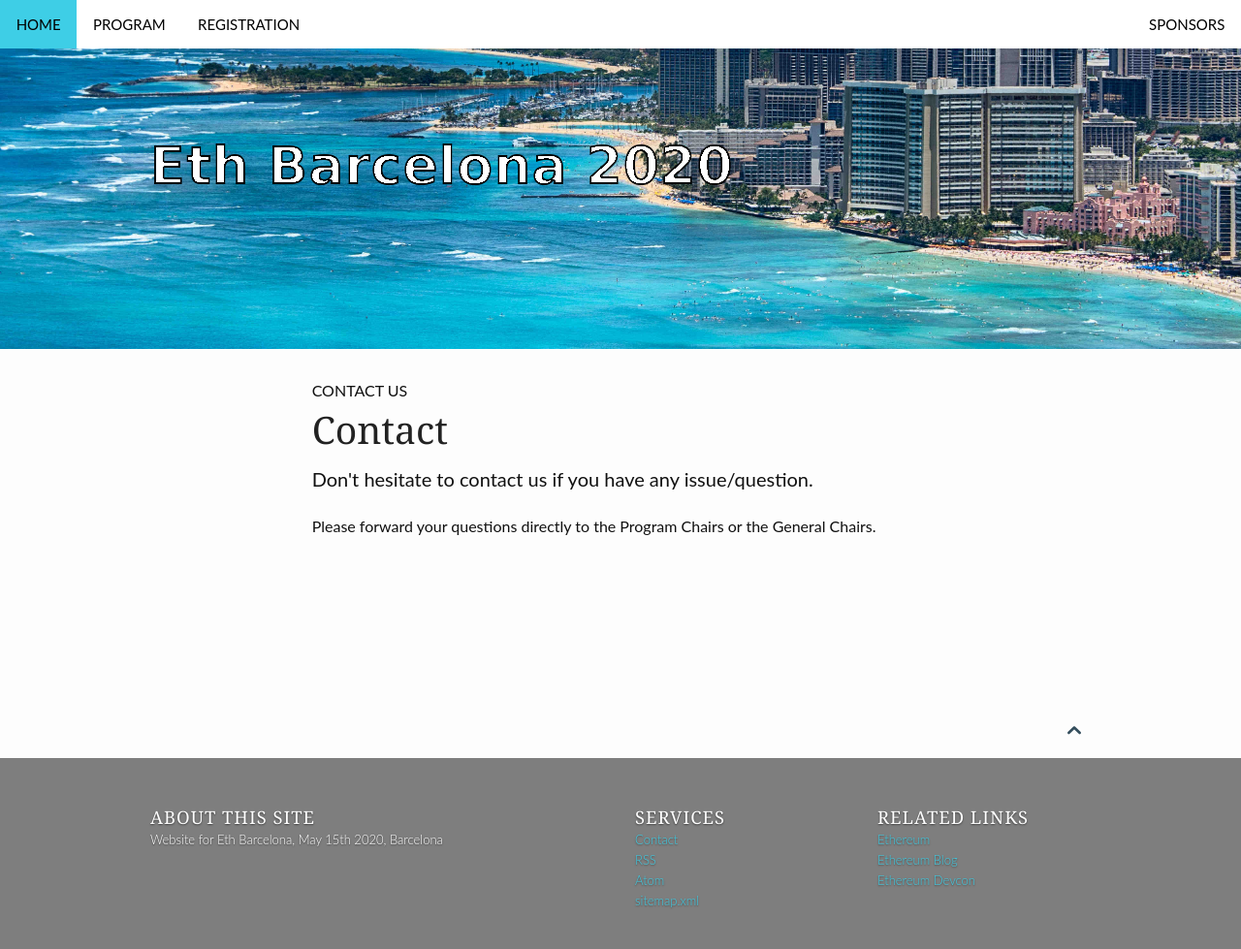
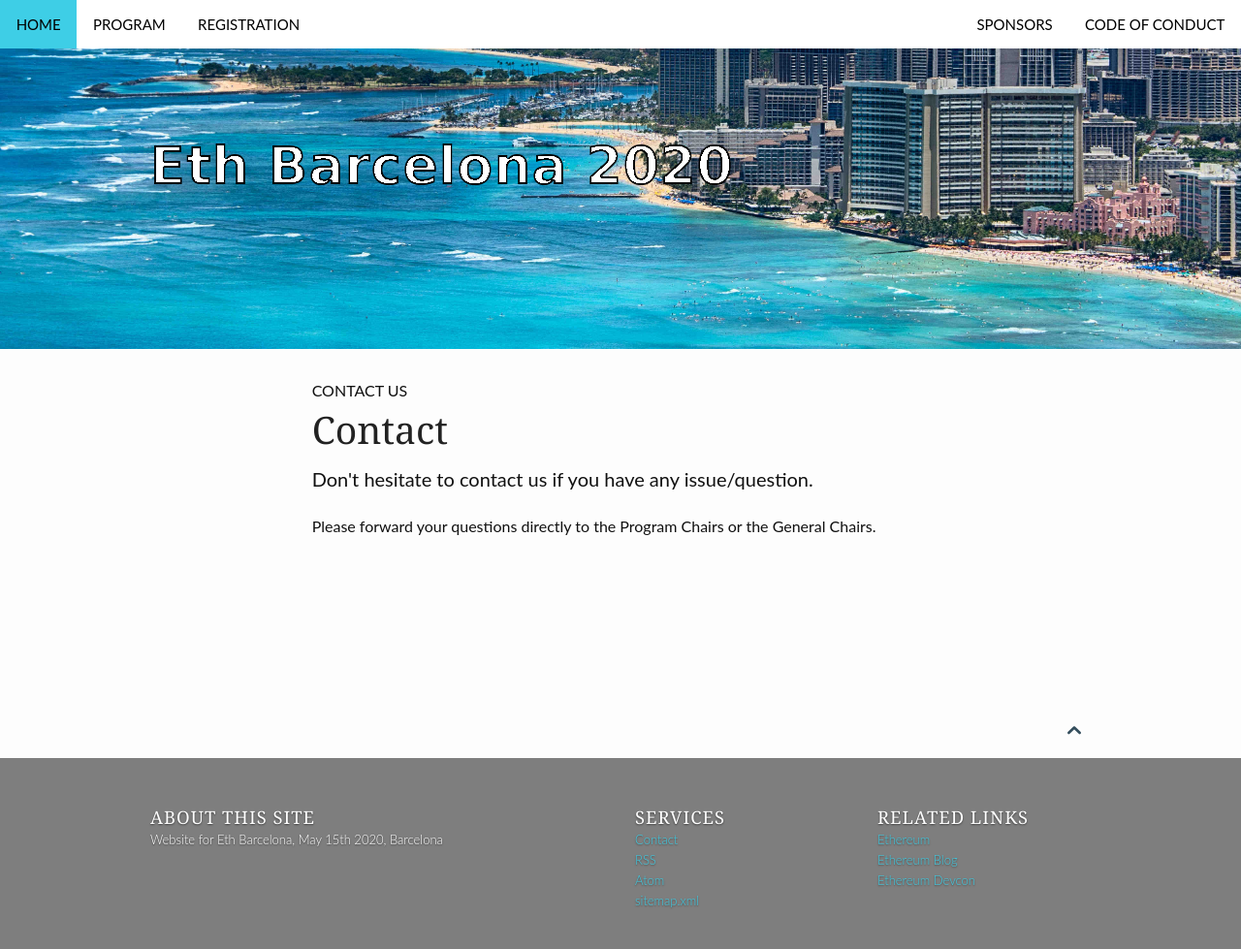
Before and after one commit to ethbarcelona/ethbarcelona.github.io, a Jekyll site: the page built from contact/index.md, in a window 1280 px wide. Shown: the whole page at 97% size. Built offline with Jekyll 4.4.1, drawn with Linux system fonts in a browser that asks for light colours.

Commit message:
add conduct link

```diff
--- a/_data/navigation.yml
+++ b/_data/navigation.yml
@@ -14,8 +14,13 @@
   url: "/registration"
   side: left
 
+
 - title: Sponsors
   url: "/sponsors"
+  side: right
+
+- title: Code of conduct
+  url: "/conduct"
   side: right
 
 
```
